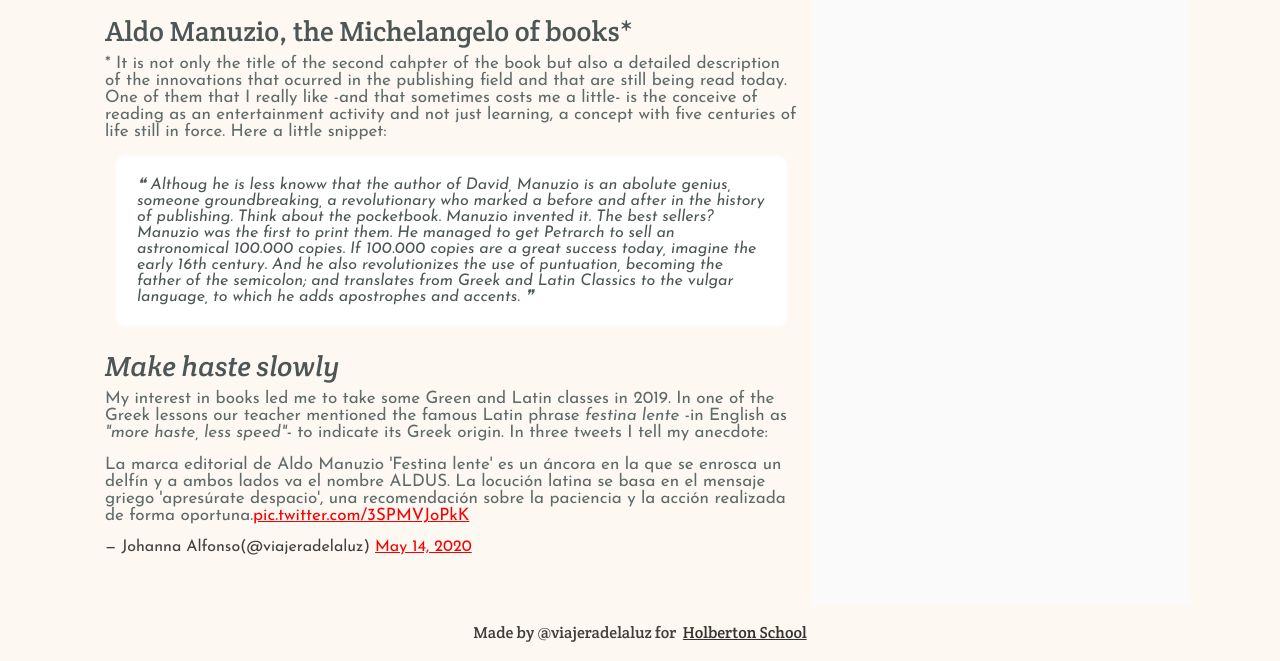
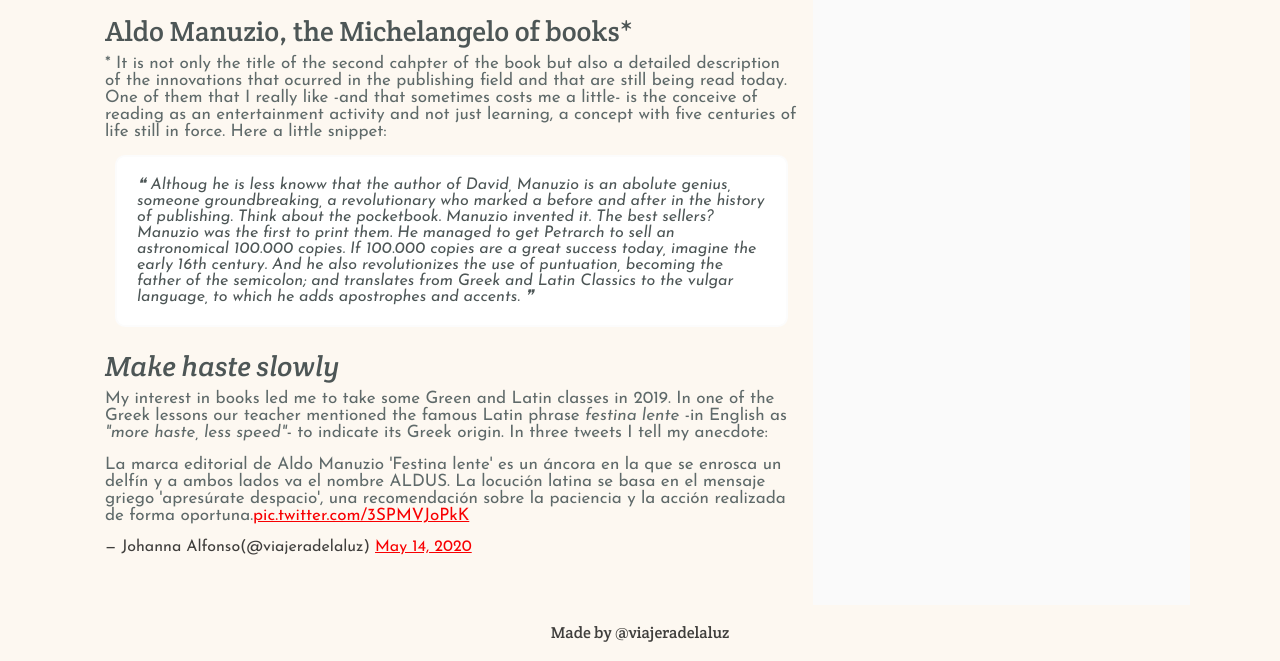
Before and after one commit to viajeradelaluz/down-books, a plain HTML site: page tweets.html in a window 1280 px wide. Shown: the part 179-840 px from the top of the page. Drawn offline with Linux system fonts and the light colour scheme; a script that the page names is missing.

Commit message:
Update tweets.html

```diff
--- a/tweets.html
+++ b/tweets.html
@@ -56,6 +56,6 @@
 	<noscript>Please enable JavaScript to view the <a href="https://disqus.com/?ref_noscript">comments powered by Disqus.</a></noscript>
       </aside>
     </main>
-    <footer>Made by @viajeradelaluz for &nbsp;<a href="https://www.holbertonschool.com" target="_blank">Holberton School</a></footer>
+    <footer>Made by @viajeradelaluz</footer>
   </body>
 </html>
```
